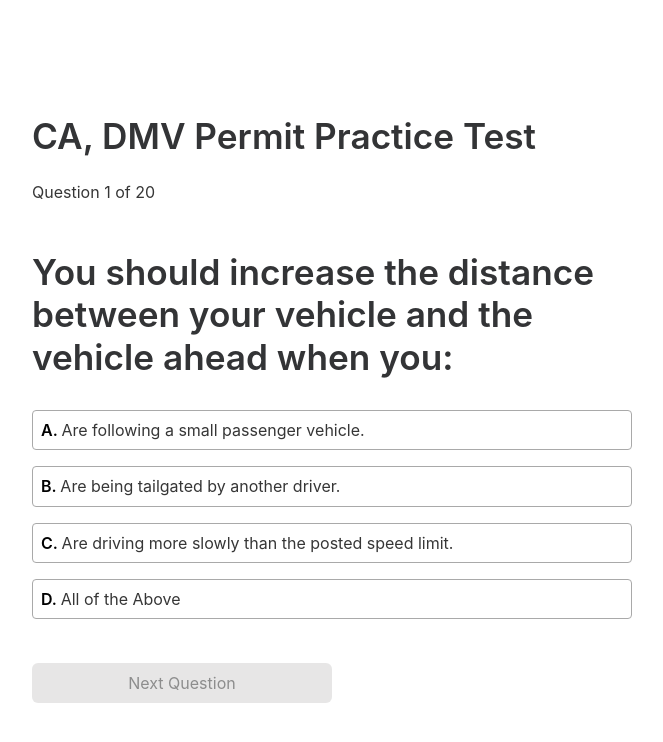
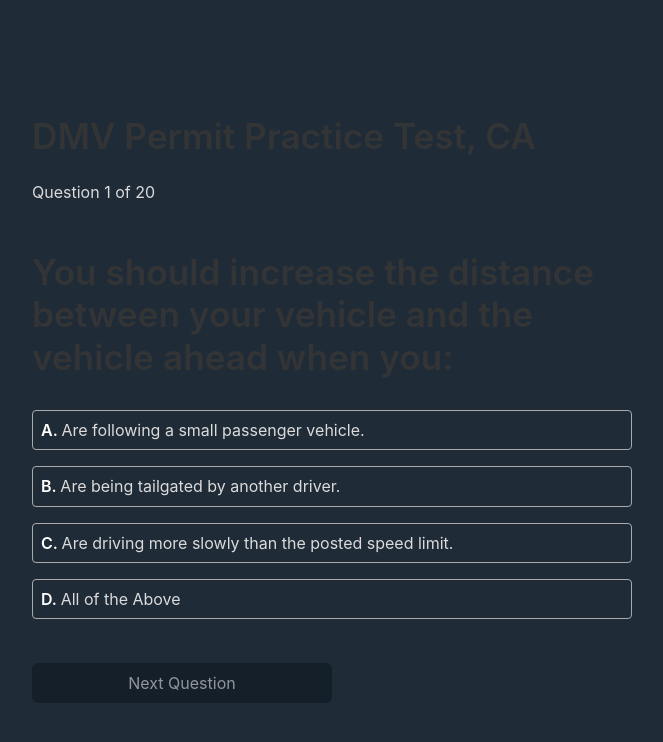
Before and after one commit to paubonilla/dmv-test-rebuild, a React (Create React App) app: page / in a window 1280 px wide. Shown: the top 742 px of the page, without its empty margins (318-981 px from the left). Built offline with nearby package versions, Linux system fonts and the light colour scheme.

Commit message:
changed to dark mode

```diff
--- a/public/index.html
+++ b/public/index.html
@@ -17,7 +17,7 @@
     <link rel="manifest" href="%PUBLIC_URL%/manifest.json" />
     <link
       rel="stylesheet"
-      href="https://cdn.jsdelivr.net/gh/kognise/water.css@latest/dist/light.min.css"
+      href="https://cdn.jsdelivr.net/gh/kognise/water.css@latest/dist/dark.min.css"
     />
     <!--
       Notice the use of %PUBLIC_URL% in the tags above.
@@ -28,7 +28,7 @@
       work correctly both with client-side routing and a non-root public URL.
       Learn how to configure a non-root public URL by running `npm run build`.
     -->
-    <title>React App</title>
+    <title>DMV Permit Test, CA</title>
   </head>
   <body>
     <noscript>You need to enable JavaScript to run this app.</noscript>
--- a/src/components/Quiz.js
+++ b/src/components/Quiz.js
@@ -4,7 +4,7 @@
     const currentQuestion = questions[qIndex] // this is where you call the props from questions.json ??
     return (
         <>
-            <h1>CA, DMV Permit Practice Test</h1>
+            <h1>DMV Permit Practice Test, CA</h1>
             <span>Question {qIndex + 1} of 20</span>
             <h1>{currentQuestion.description}</h1>
             <ul>
```
